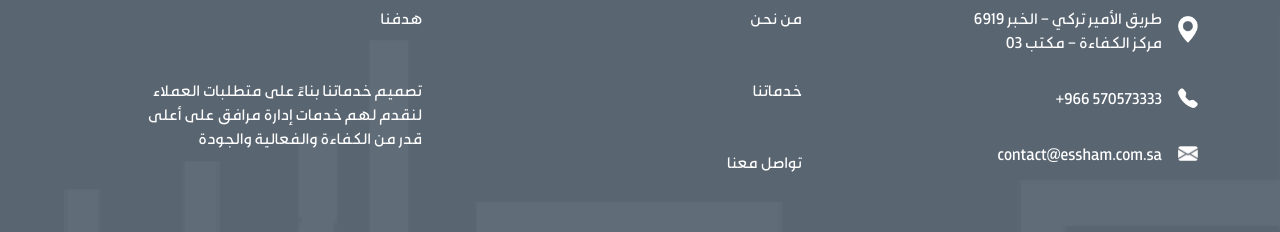
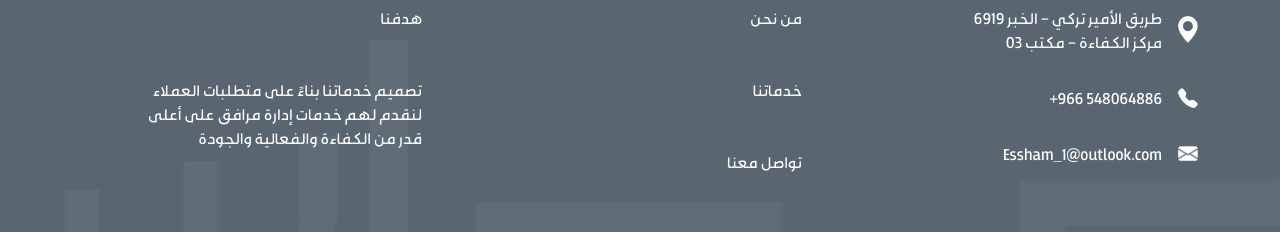
Before and after one commit to 6degrees/www.essham.com.sa, a Nuxt app: page / in a window 1280 px wide. Shown: the part 2403-2635 px from the top of the page. Built offline with nearby package versions, Linux system fonts and the light colour scheme.

Commit message:
Changing the contact information, changing the favicon

```diff
--- a/components/Slider.vue
+++ b/components/Slider.vue
@@ -24,7 +24,7 @@
         <h1>ماذا يميز <span class="highlight">إسهام</span>؟</h1>
         <h4 d-sm-none>تصميم خدماتنا بناء على متطلبات العملاء لنقدم لهم خدمات, إدارة مرافق على أعلى قدر من الكفاءة
           والفعالية والجودة </h4>
-        <a href="https://api.whatsapp.com/send?phone=996570573333&text=مرحبا ، معكم مؤسسة اسهام"
+        <a href="https://api.whatsapp.com/send?phone=996548064886&text=مرحبا ، معكم مؤسسة اسهام"
           class="btn btn-secondary py-1 px-4 mt-sm-5">اتصل بنا</a>
       </div>
     </div>
--- a/components/inc/AppFooter.vue
+++ b/components/inc/AppFooter.vue
@@ -24,11 +24,11 @@
                             <img :src="require('~/static/images/location.png')" alt="" class="img-fluid img-width">
                         </div>
                         <div class="d-flex align-items-center justify-content-end">
-                            <p class="mb-0 ms-2 px-3 py-3">+966 570573333</p>
+                            <p class="mb-0 ms-2 px-3 py-3">+966 548064886</p>
                             <img :src="require('~/static/images/telephone.png')" alt="" class="img-fluid img-width">
                         </div>
                         <div class="d-flex align-items-center justify-content-end">
-                            <p class="mb-0 ms-2 px-3 py-3">contact@essham.com.sa</p>
+                            <p class="mb-0 ms-2 px-3 py-3">Essham_1@outlook.com</p>
                             <img :src="require('~/static/images/envelope.png')" alt="" class="img-fluid img-width">
                         </div>
                     </div>
```
Also changed, not shown: 1 other file (tests, documents, lock files or other folders).
